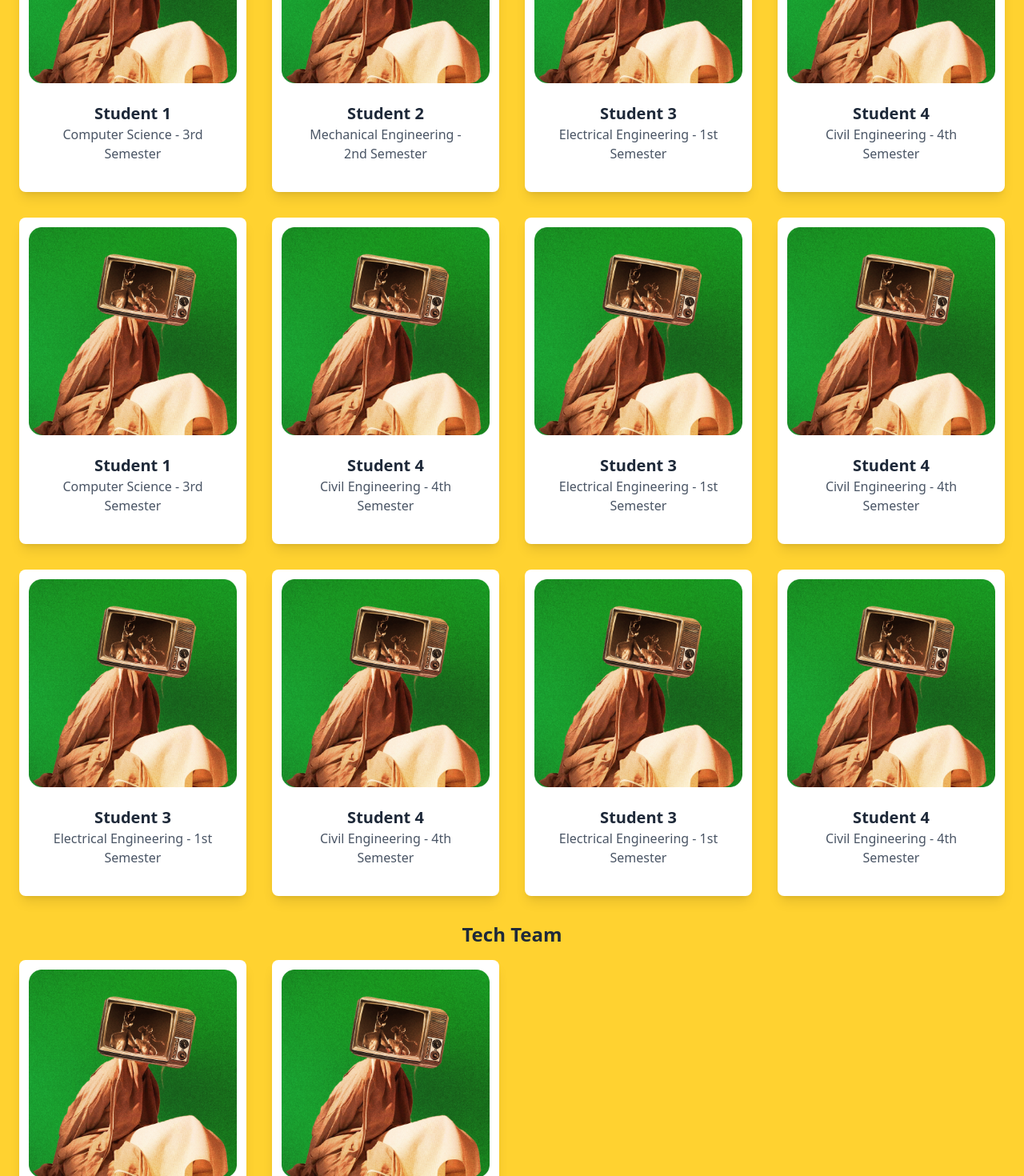
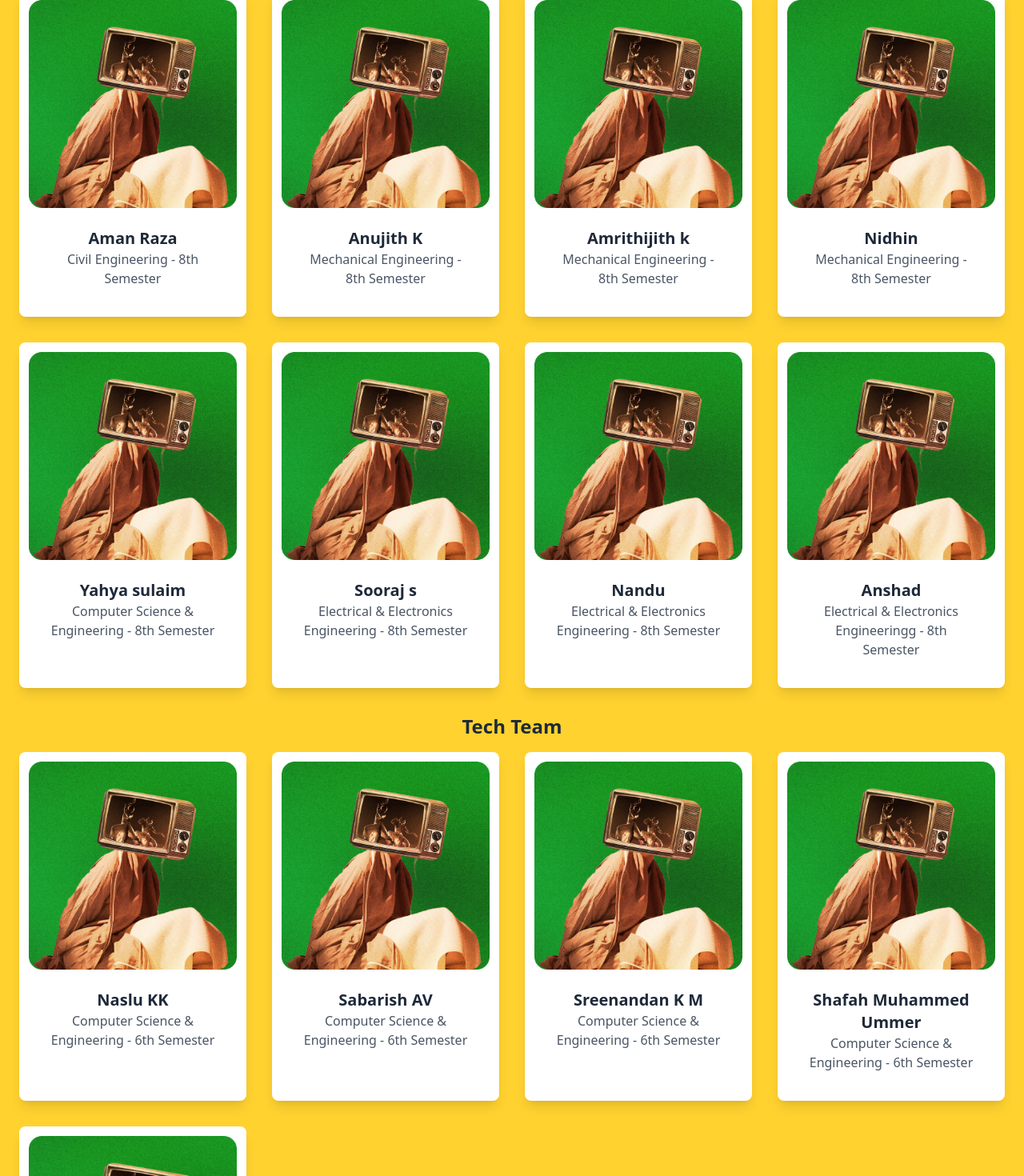
Before and after one commit to Shinobi-developers/SAAYA-25, a React (Vite) app: page /about in a window 1280 px wide. Shown: the part 5760-7230 px from the top of the page at 80% size. Built offline with nearby package versions, Linux system fonts and the light colour scheme.

Commit message:
[feat]: about page details

```diff
--- a/src/components/AboutTeam/index.tsx
+++ b/src/components/AboutTeam/index.tsx
@@ -6,91 +6,124 @@ interface Member {
   dept: string;
   semester?: string;
   imageUrl: string;
-  tech?: boolean;
 }
 
 const teamMembers: Member[] = [
-  { name: "Teacher 1", dept: "Computer Science", imageUrl: PlaceholderImg },
+  { name: "MS. APARNA KC",
+    dept: "Electronics & Communication Engineering",
+    imageUrl: PlaceholderImg
+  },
   {
-    name: "Teacher 2",
-    dept: "Electrical Engineering",
+    name: "Mr. NIKHIL K V",
+    dept: "Mechanical Engineering",
     imageUrl: PlaceholderImg,
   },
   {
-    name: "Student 1",
+    name: "Athul Raj R ",
     dept: "Computer Science",
-    semester: "3rd",
+    semester: "8th",
     imageUrl: PlaceholderImg,
   },
   {
-    name: "Student 2",
-    dept: "Mechanical Engineering",
-    semester: "2nd",
+    name: "Sumayya sherin",
+    dept: "Civil Engineering",
+    semester: "8th",
     imageUrl: PlaceholderImg,
   },
   {
-    name: "Student 3",
-    dept: "Electrical Engineering",
-    semester: "1st",
+    name: "Sooraj P M",
+    dept: "Civil Engineering",
+    semester: "8th",
     imageUrl: PlaceholderImg,
   },
   {
-    name: "Student 4",
-    dept: "Civil Engineering",
-    semester: "4th",
+    name: "Vyshnav m",
+    dept: "Computer Science",
+    semester: "8th",
     imageUrl: PlaceholderImg,
   },
   {
-    name: "Student 1",
-    dept: "Computer Science",
-    semester: "3rd",
+    name: "Aman Raza",
+    dept: "Civil Engineering",
+    semester: "8th",
     imageUrl: PlaceholderImg,
   },
   {
-    name: "Student 4",
-    dept: "Civil Engineering",
-    semester: "4th",
+    name: "Anujith K",
+    dept: "Mechanical Engineering",
+    semester: "8th",
     imageUrl: PlaceholderImg,
   },
   {
-    name: "Student 3",
-    dept: "Electrical Engineering",
-    semester: "1st",
+    name: "Amrithijith k",
+    dept: "Mechanical Engineering",
+    semester: "8th",
     imageUrl: PlaceholderImg,
   },
   {
-    name: "Student 4",
-    dept: "Civil Engineering",
-    semester: "4th",
+    name: "Nidhin",
+    dept: "Mechanical Engineering",
+    semester: "8th",
     imageUrl: PlaceholderImg,
   },
   {
-    name: "Student 3",
-    dept: "Electrical Engineering",
-    semester: "1st",
+    name: "Yahya sulaim",
+    dept: "Computer Science & Engineering",
+    semester: "8th",
     imageUrl: PlaceholderImg,
   },
   {
-    name: "Student 4",
-    dept: "Civil Engineering",
-    semester: "4th",
+    name: "Sooraj s",
+    dept: "Electrical & Electronics Engineering",
+    semester: "8th",
     imageUrl: PlaceholderImg,
   },
   {
-    name: "Student 3",
-    dept: "Electrical Engineering",
-    semester: "1st",
+    name: "Nandu",
+    dept: "Electrical & Electronics Engineering",
+    semester: "8th",
     imageUrl: PlaceholderImg,
-    tech: true,
   },
   {
-    name: "Student 4",
-    dept: "Civil Engineering",
-    semester: "4th",
+    name: "Anshad",
+    dept: "Electrical & Electronics Engineeringg",
+    semester: "8th",
     imageUrl: PlaceholderImg,
-    tech: true,
+  }
+];
+
+const techTeamMembers: Member[] = [
+  {
+    name: "Naslu KK",
+    dept: "Computer Science & Engineering",
+    semester: "6th",
+    imageUrl: PlaceholderImg,
   },
-];
+  {
+    name: "Sabarish AV",
+    dept: "Computer Science & Engineering",
+    semester: "6th",
+    imageUrl: PlaceholderImg,
+  },
+  {
+    name: "Sreenandan K M",
+    dept: "Computer Science & Engineering",
+    semester: "6th",
+    imageUrl: PlaceholderImg,
+  },
+  {
+    name: "Shafah Muhammed Ummer",
+    dept: "Computer Science & Engineering",
+    semester: "6th",
+    imageUrl: PlaceholderImg,
+  },
+  {
+    name: "Natha Azeez",
+    dept: "Computer Science & Engineering",
+    semester: "6th",
+    imageUrl: PlaceholderImg,
+  },
+]
 
 const CoordinationTeam: React.FC = () => {
   return (
@@ -101,11 +134,11 @@ const CoordinationTeam: React.FC = () => {
         </h2>
 
         {/* Teachers Section */}
-        <div className="text-center mb-8">
+        <div className="text-center mb-8 flex flex-col items-center">
           <h3 className="text-2xl font-semibold text-gray-800 mb-4">
             Teachers Coordinators
           </h3>
-          <div className="grid grid-cols-1 sm:grid-cols-2 md:grid-cols-2 lg:grid-cols-2 gap-8">
+          <div className="grid grid-cols-1 sm:grid-cols-2 md:grid-cols-2 lg:grid-cols-2 gap-8 place-items-center md:w-6/12">
             {teamMembers
               .filter((member) => !member.semester)
               .map((member, index) => (
@@ -165,8 +198,7 @@ const CoordinationTeam: React.FC = () => {
             Tech Team
           </h3>
           <div className="grid grid-cols-1 sm:grid-cols-2 md:grid-cols-3 lg:grid-cols-4 gap-8">
-            {teamMembers
-              .filter((member) => member.tech)
+            {techTeamMembers
               .map((member, index) => (
                 <div
                   key={index}
--- a/src/components/Footer/index.tsx
+++ b/src/components/Footer/index.tsx
@@ -22,9 +22,9 @@ const Footer = () => {
               <li>
                 <a href="/" className="hover:text-blue-500">Home</a>
               </li>
-              {/* <li>
+              <li>
                 <a href="/about" className="hover:text-blue-500">About</a>
-              </li> */}
+              </li>
               <li>
                 <a href="/events" className="hover:text-blue-500">Events</a>
               </li>
```
